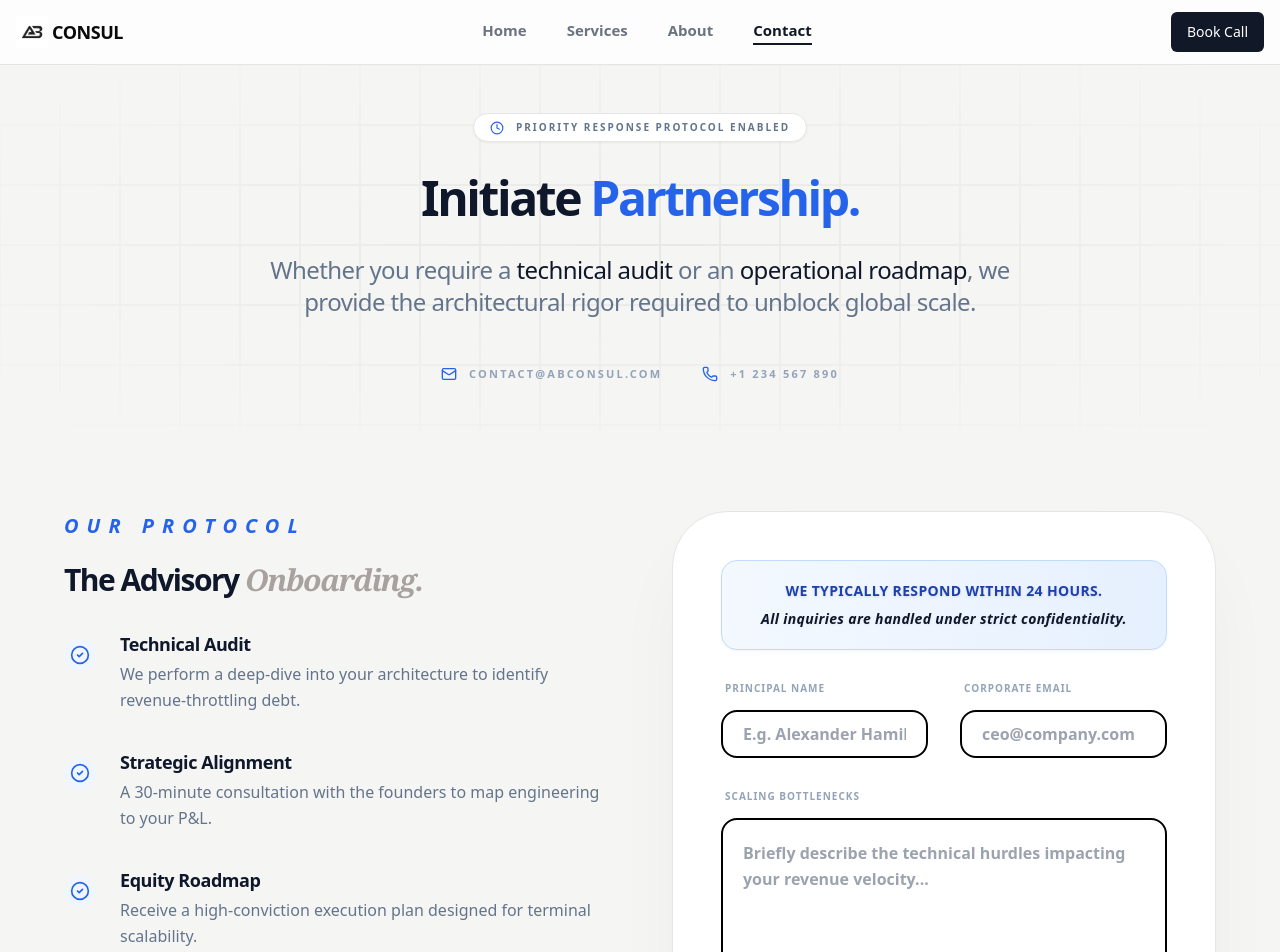
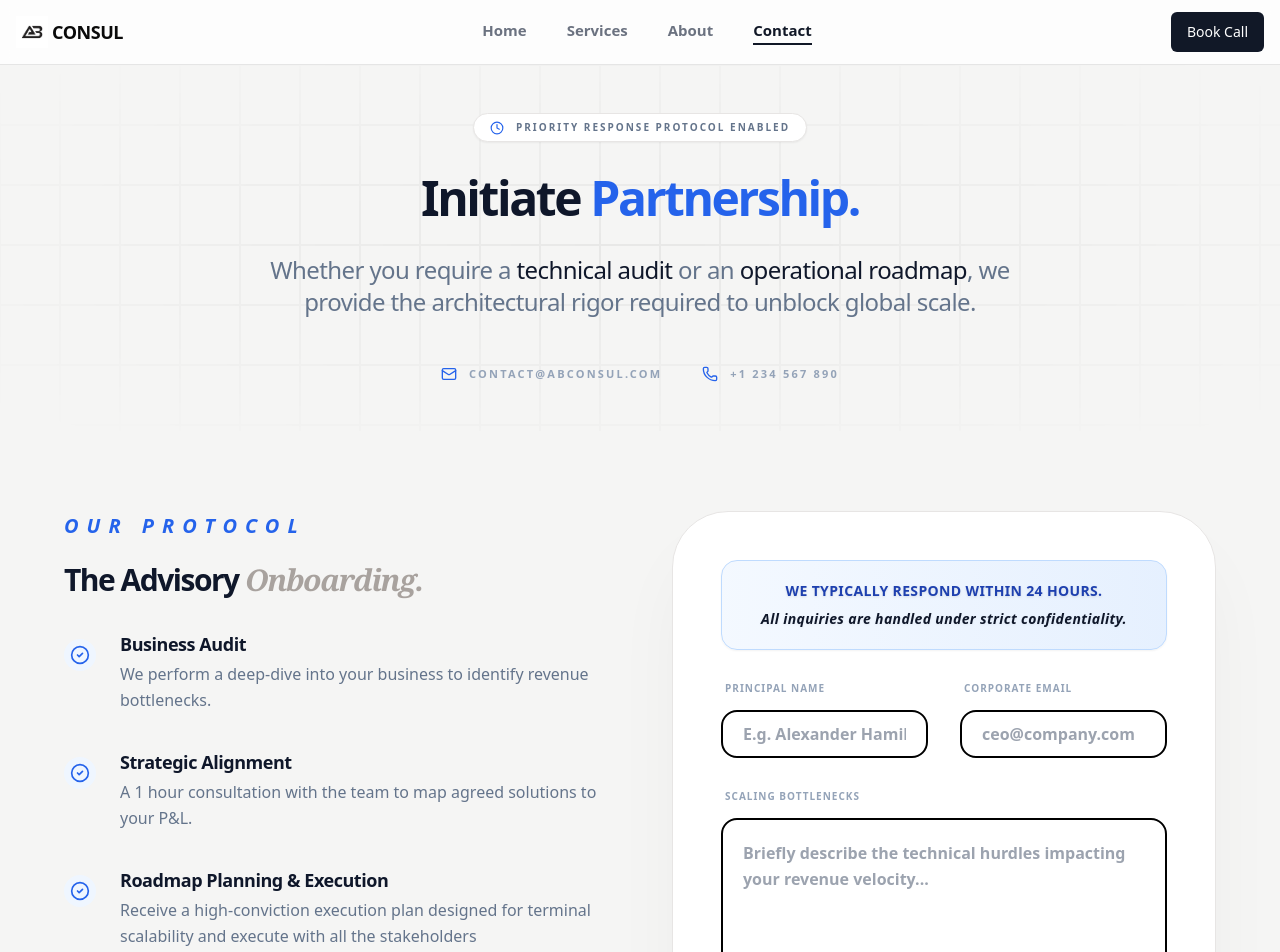
Before and after one commit to l-tting/ab-consul, a Next.js app in the folder my-app/: page /contact in a window 1280 px wide. Shown: the top 952 px of the page. Built offline with nearby package versions, Linux system fonts and the light colour scheme.

Commit message:
contact page steps alignment

```diff
--- a/my-app/src/components/ContactBody.jsx
+++ b/my-app/src/components/ContactBody.jsx
@@ -69,9 +69,9 @@ export default function ContactBody() {
               <h3 className="text-3xl font-black text-slate-900 mb-10 tracking-tighter leading-none">The Advisory <span className="text-stone-400 italic font-serif">Onboarding.</span></h3>
               <ul className="space-y-10">
                 {[
-                  { title: "Technical Audit", desc: "We perform a deep-dive into your architecture to identify revenue-throttling debt." },
-                  { title: "Strategic Alignment", desc: "A 30-minute consultation with the founders to map engineering to your P&L." },
-                  { title: "Equity Roadmap", desc: "Receive a high-conviction execution plan designed for terminal scalability." }
+                  { title: "Business Audit", desc: "We perform a deep-dive into your business to identify revenue bottlenecks." },
+                  { title: "Strategic Alignment", desc: "A 1 hour consultation with the team to map agreed solutions to your P&L." },
+                  { title: "Roadmap Planning & Execution", desc: "Receive a high-conviction execution plan designed for terminal scalability and execute with all the stakeholders" }
                 ].map((item, i) => (
                   <li key={i} className="flex gap-6 items-start">
                     <div className="mt-1 bg-blue-50 p-1.5 rounded-full flex-shrink-0">
--- a/my-app/src/components/PricingTiers.jsx
+++ b/my-app/src/components/PricingTiers.jsx
@@ -10,7 +10,7 @@ export default function PricingCalculator() {
   const [estimate, setEstimate] = useState(0);
 
   useEffect(() => {
-    const base = 2500;
+    const base = 1000;
     const revenueFactor = revenue * 0.004;
     const seedPremium = isSeeded ? 2000 : 0;
     const sizePremium = companySize === "50+" ? 2500 : companySize === "11-50" ? 1200 : 0;
```
